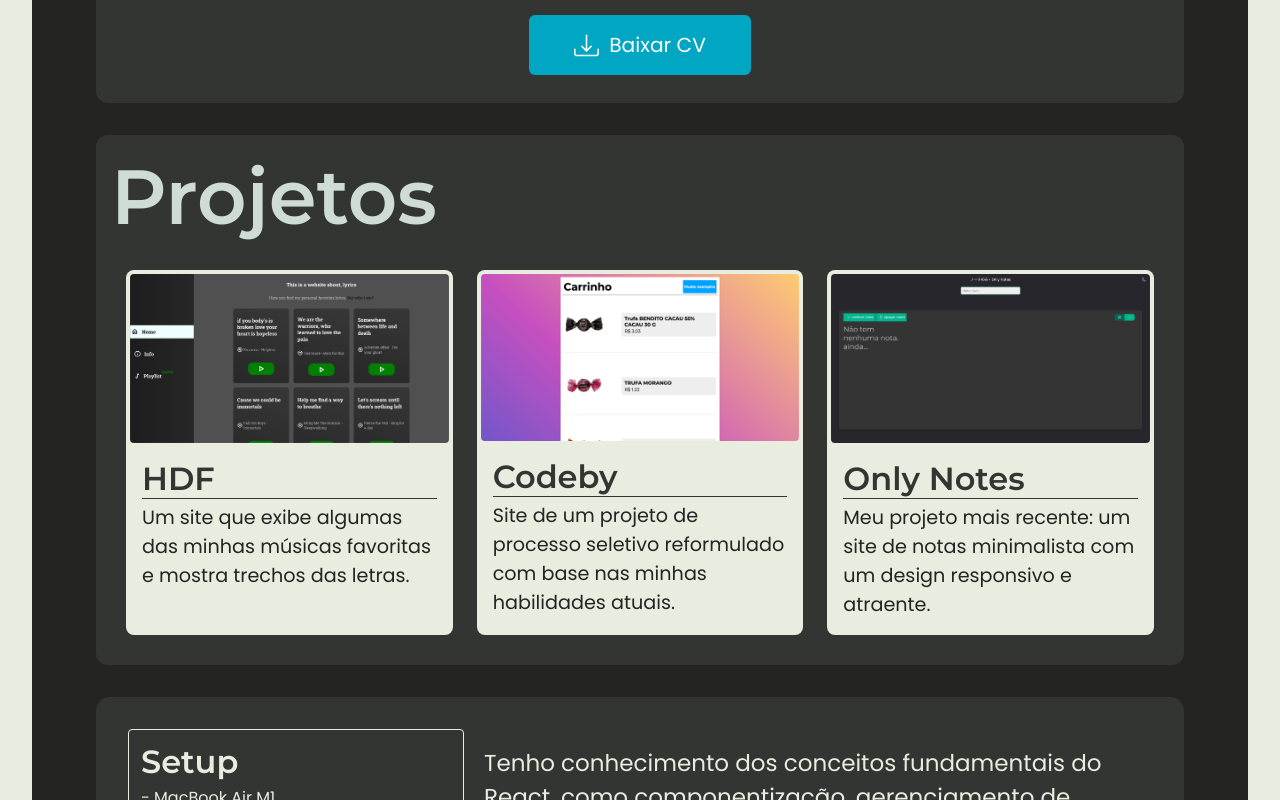
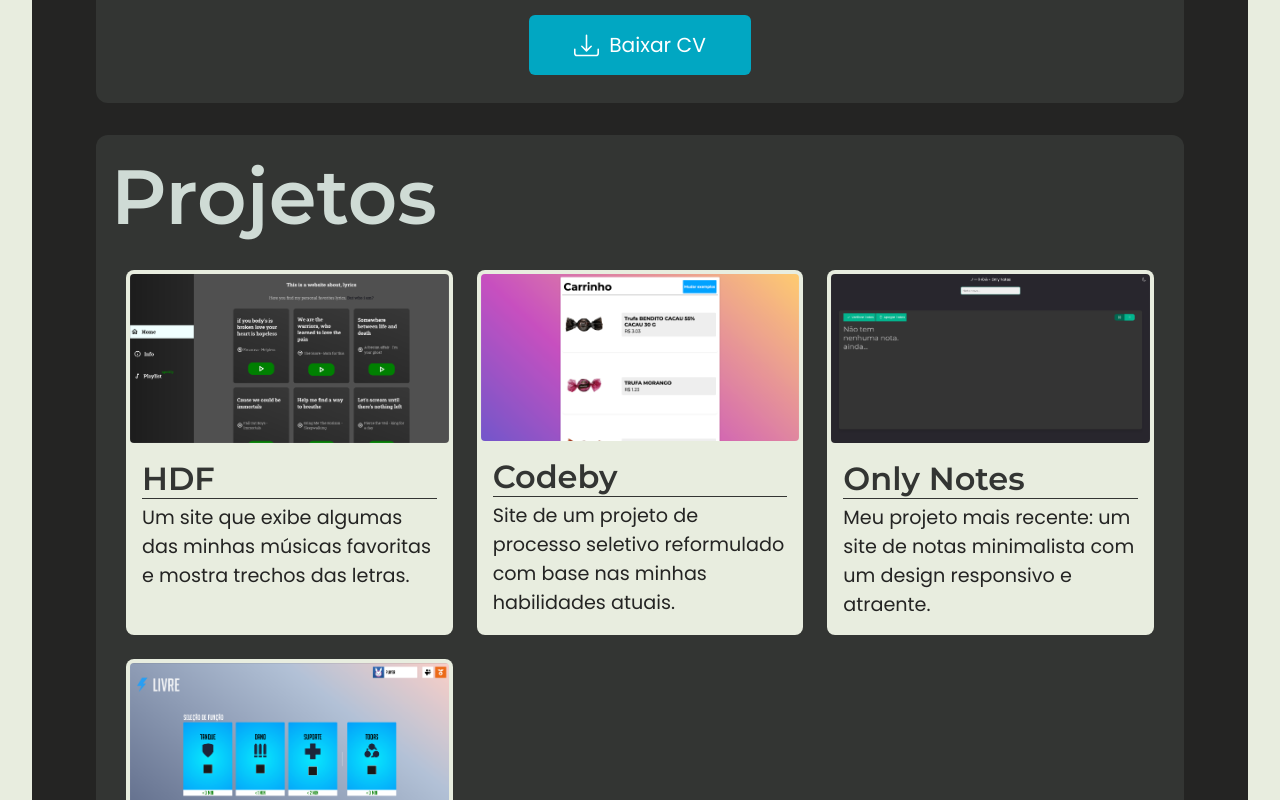
Before and after one commit to fireblaze267/Resume, a React (Vite) app: page / in a window 1280 px wide. Shown: the part 2000-2800 px from the top of the page. Built offline with nearby package versions, Linux system fonts and the light colour scheme.

Commit message:
feat: new project

```diff
--- a/src/components/projects/index.jsx
+++ b/src/components/projects/index.jsx
@@ -1,7 +1,8 @@
+import Codeby from "../../assets/Codeby.webp";
+import HDF from "../../assets/HDF.webp";
+import onlyNotes from "../../assets/onlyNotes.webp";
+import overwatch from "../../assets/overClone.webp";
 import "./styles.scss";
-import HDF from "../../assets/HDF.webp";
-import Codeby from "../../assets/Codeby.webp";
-import onlyNotes from "../../assets/onlyNotes.webp";
 
 function Project() {
   const projects = [
@@ -22,6 +23,12 @@ function Project() {
       link: "https://only-notes-nine.vercel.app/",
       text: "Meu projeto mais recente: um site de notas minimalista com um design responsivo e atraente.",
       img: onlyNotes,
+    },
+    {
+      title: "Overwatch Clone",
+      link: "https://overwatch2-select.vercel.app/",
+      text: "Projeto clone do overwatch: tela de seleção do overwatch",
+      img: overwatch,
     },
   ];
 
```
Also changed, not shown: src/assets/overClone.webp (added).
